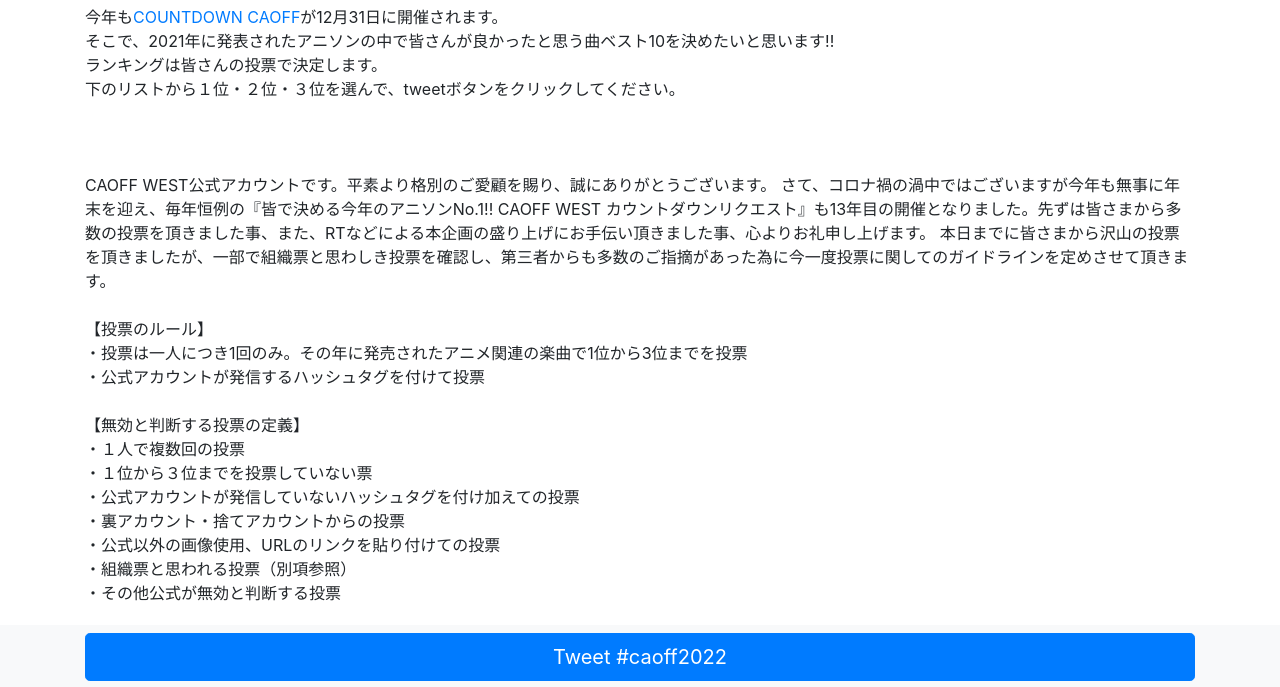
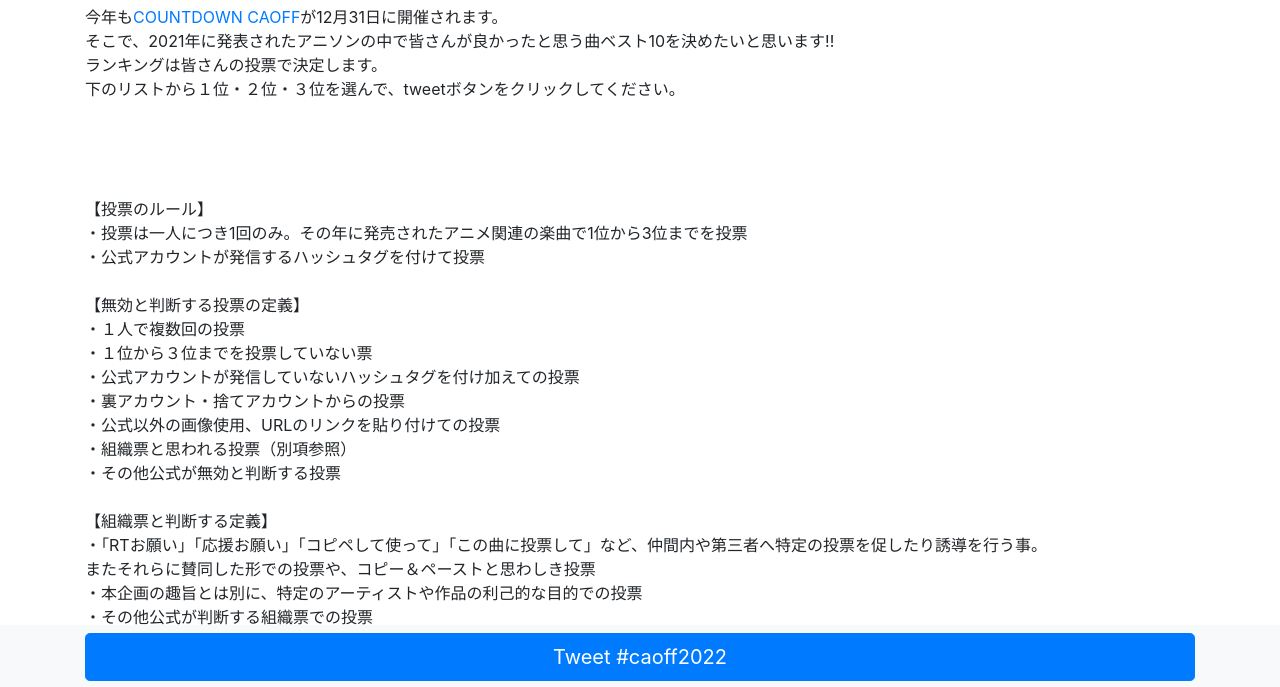
Before and after one commit to caoffwest/2022countdown, a plain HTML site: page index.html in a window 1280 px wide. Shown: the part 111-798 px from the top of the page. Drawn offline with nearby package versions, Linux system fonts and the light colour scheme; no server answers.

Commit message:
Update index.html

```diff
--- a/index.html
+++ b/index.html
@@ -26,11 +26,7 @@
 <br/>
 <br/>
 <br/>
-CAOFF WEST公式アカウントです。平素より格別のご愛顧を賜り、誠にありがとうございます。
-さて、コロナ禍の渦中ではございますが今年も無事に年末を迎え、毎年恒例の『皆で決める今年のアニソンNo.1!! CAOFF WEST カウントダウンリクエスト』も13年目の開催となりました。先ずは皆さまから多数の投票を頂きました事、また、RTなどによる本企画の盛り上げにお手伝い頂きました事、心よりお礼申し上げます。
-本日までに皆さまから沢山の投票を頂きましたが、一部で組織票と思わしき投票を確認し、第三者からも多数のご指摘があった為に今一度投票に関してのガイドラインを定めさせて頂きます。
- <br/>
- <br/>
+<br/>
 【投票のルール】 <br/>
 ・投票は一人につき1回のみ。その年に発売されたアニメ関連の楽曲で1位から3位までを投票 <br/>
 ・公式アカウントが発信するハッシュタグを付けて投票 <br/>
```
